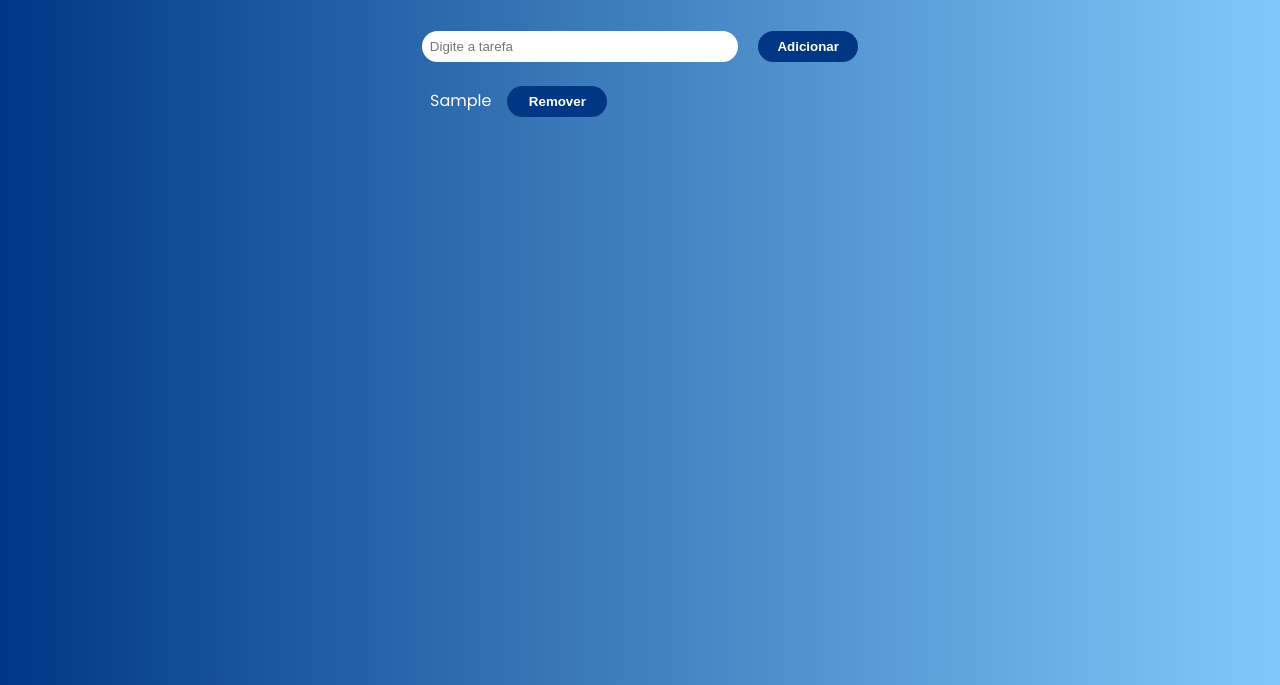
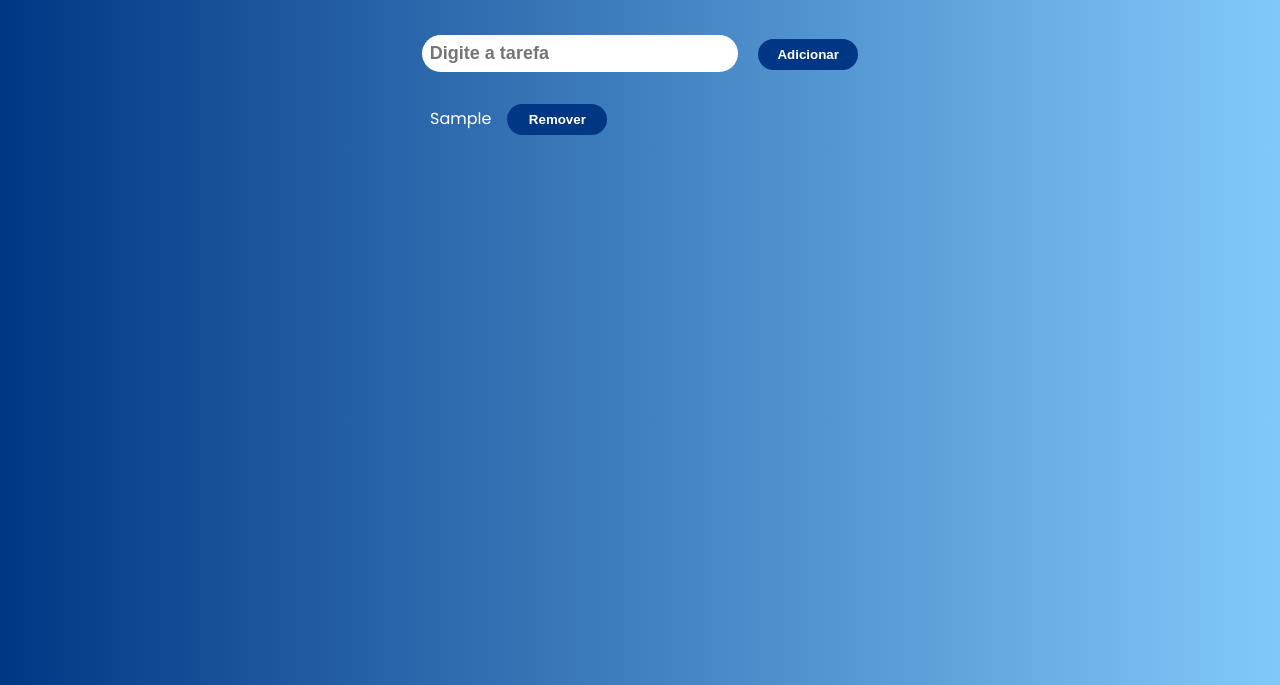
Before and after one commit to flaviocardosodf/toDoList, a plain HTML site: page index.html in a window 1280 px wide. Both pictures are taken after typing "Sample" into the empty fields and a click on the button "Adicionar". Shown: the part 115-800 px from the top of the page. Drawn offline with Linux system fonts and the light colour scheme.

Commit message:
ajust style

```diff
--- a/style.css
+++ b/style.css
@@ -26,6 +26,9 @@ h1 {
     border: 0;
     outline: 0;
     width: 300px;
+    font-weight: bold;
+    font-size: 18px;
+    color: #003785;
 }
 
 .container button {
@@ -46,7 +49,7 @@ h1 {
 }
 
 .container li {
-    margin: 16px 0;
+    margin: 8px 0;
     max-width: 50ch;
     overflow: hidden;
     text-overflow: ellipsis;
@@ -54,6 +57,6 @@ h1 {
 
 @media screen and (min-width: 320px) {
     .container button {
-        margin-top: 8px;
+        margin-top: 16px;
     }
 }
```
